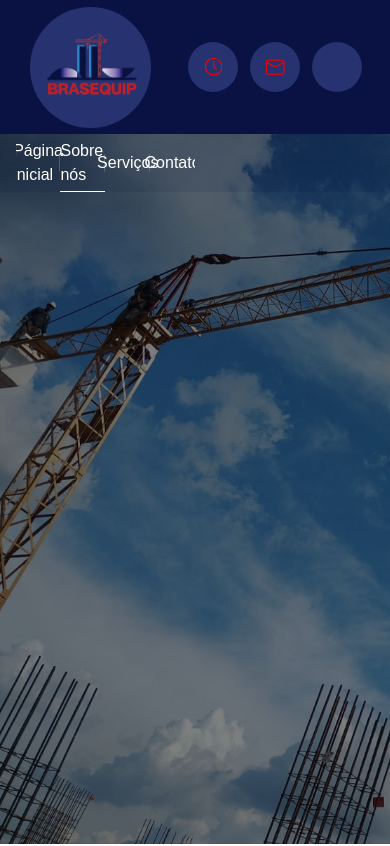
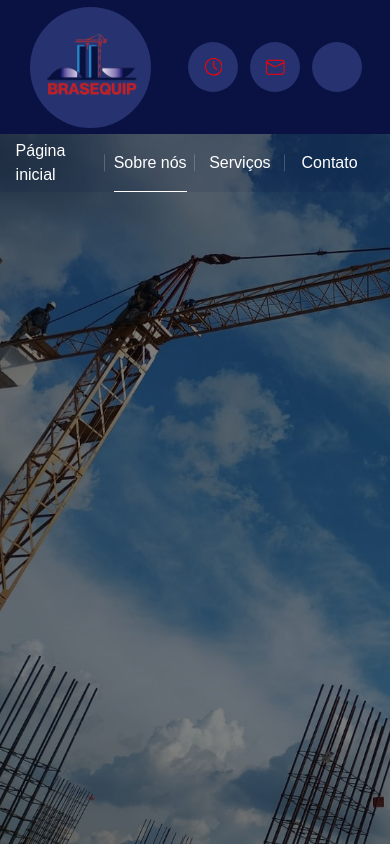
Before and after one commit to zzzBECK/brasequip, a React (Vite) app: page /brasequip/sobre in a window 390 px wide. Shown: the top 846 px of the page. Built offline with nearby package versions, Linux system fonts and the light colour scheme; some icons are missing.

Commit message:
fixed horizontal scroll and improved responsiveness

```diff
--- a/src/components/Header/styles.ts
+++ b/src/components/Header/styles.ts
@@ -4,6 +4,7 @@ import theme from "../../theme/theme";
 export const WholeHeader = styled.div`
   display: flex;
   width: 100vw;
+  max-width: 100%;
   height: 12em;
   flex-direction: column;
   position: absolute;
--- a/src/components/SubHeader/index.tsx
+++ b/src/components/SubHeader/index.tsx
@@ -4,7 +4,7 @@ import { Column, SubHeaderItem } from "./styles";
 export default function SubHeader() {
   return (
     <>
-      <Column width="50%">
+      <Column width="100%">
         <SubHeaderItem borderRight="true" borderHeight="30%">
           <NavLink
             to="/brasequip/"
@@ -72,7 +72,6 @@ export default function SubHeader() {
           </NavLink>
         </SubHeaderItem>
       </Column>
-      <Column width="50%"></Column>
     </>
   );
 }
--- a/src/components/SubHeader/styles.ts
+++ b/src/components/SubHeader/styles.ts
@@ -10,8 +10,7 @@ export const Column = styled.div<IColumn>`
   height: 100%;
   align-items: center;
   min-width: 120px;
-  justify-content: flex-end;
-  overflow: auto;
+  justify-content: space-between;
 `;
 
 interface ISubHeaderItem {
--- a/src/pages/styles.ts
+++ b/src/pages/styles.ts
@@ -17,7 +17,7 @@ export const Image = styled.div`
   background-position-y: 20%;
   position: relative;
 
-  @media (max-width: 580px) {
+  @media (max-width: 620px) {
     height: 100vh;
     height: 100svh;
     min-height: 45em;
@@ -47,7 +47,7 @@ export const HeaderContainer = styled.div`
   min-height: 40em;
   position: relative;
 
-  @media (max-width: 580px) {
+  @media (max-width: 620px) {
     height: 100vh;
     height: 100svh;
     min-height: 45em;
```
